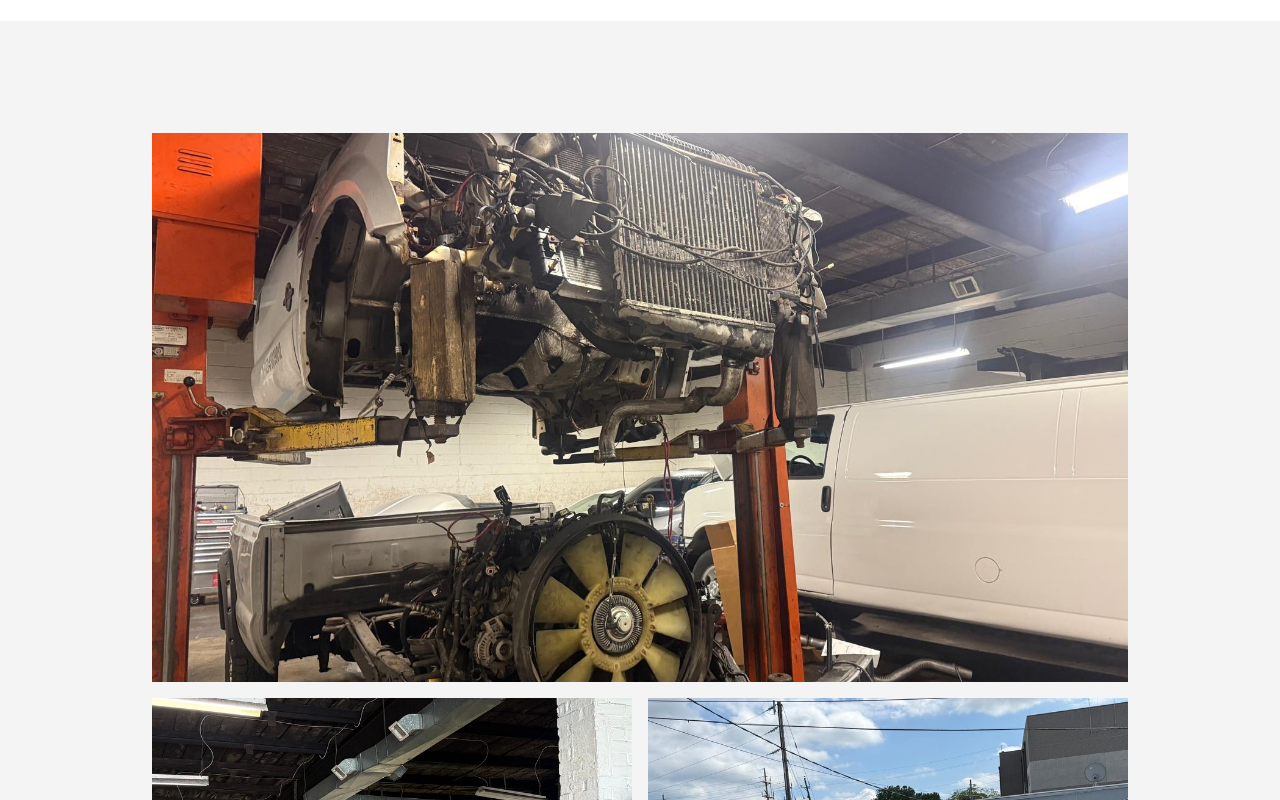
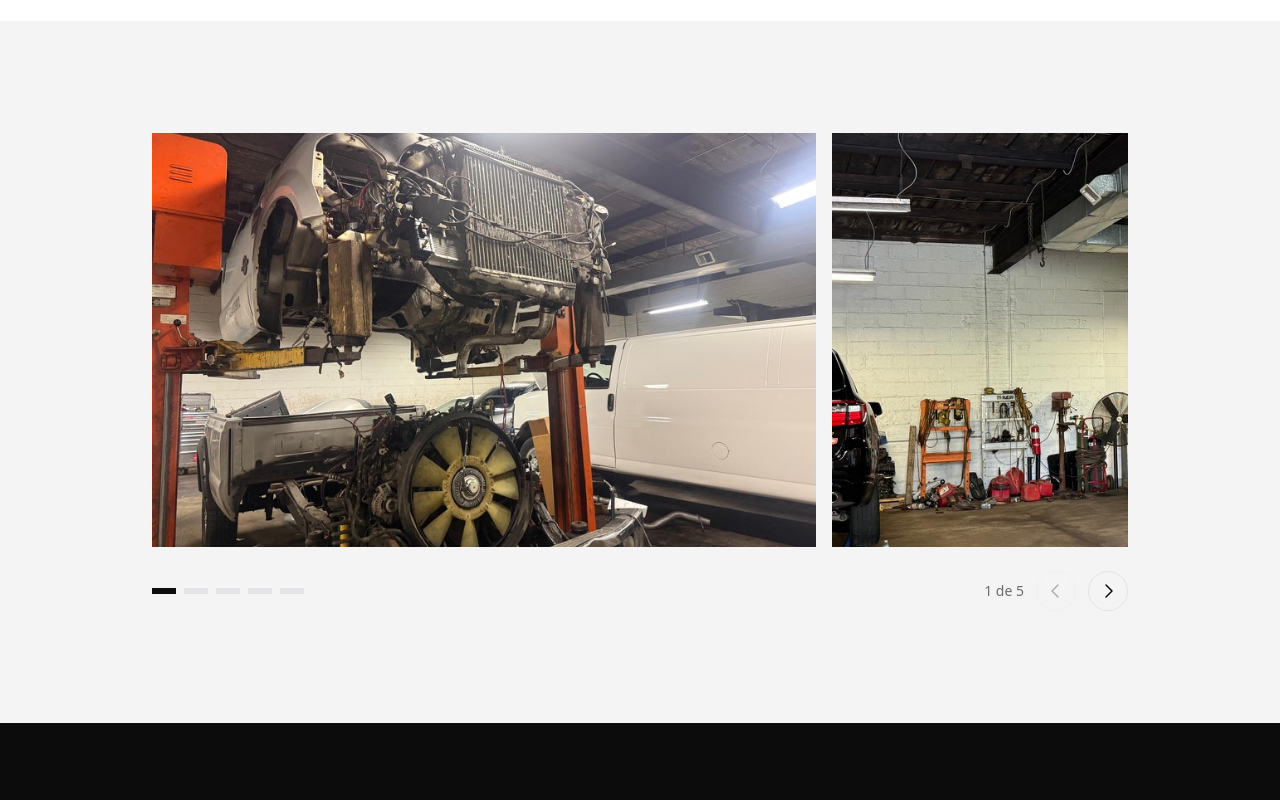
Before and after one commit to JandirGregorio/jk-autorepair, a React (Vite) app: page / in a window 1280 px wide. Shown: the part 2380-3180 px from the top of the page. Built offline with nearby package versions, Linux system fonts and the light colour scheme.

Commit message:
feat: show shop photos in a snap carousel

```diff
--- a/src/components/sections.tsx
+++ b/src/components/sections.tsx
@@ -4,6 +4,7 @@
  * lines in gray, and pill actions. No cards, no borders, no color.
  */
 
+import { useRef, useState } from 'react'
 import { useTranslation } from 'react-i18next'
 
 import { business, cityLine, fullAddress, streetLine } from '../content/business'
@@ -140,15 +141,40 @@ export function HoursLocationBand() {
 }
 
 /**
- * The shop's own photographs, or labelled frames while none exist.
+ * The shop's own photographs, as a carousel.
  *
- * The first image runs full width because this grammar leans on one large
- * picture; the rest pair up beneath it.
+ * Scroll-snap does the work, so swiping is native and the thing still scrolls
+ * before React hydrates and with JavaScript off. The arrows and dots are
+ * enhancements on top of it, not the mechanism. Nothing auto-advances: a
+ * visitor reading about brakes should not have the page move under them.
  */
-export function PhotoBand() {
+export function PhotoCarousel() {
   const { t } = useTranslation()
+  const trackRef = useRef<HTMLUListElement>(null)
+  const [active, setActive] = useState(0)
 
-  if (galleryPhotos.length === 0) {
+  const count = galleryPhotos.length
+
+  const scrollToIndex = (index: number) => {
+    const track = trackRef.current
+    if (!track) return
+    const slide = track.children[index] as HTMLElement | undefined
+    if (!slide) return
+    const reduced = window.matchMedia('(prefers-reduced-motion: reduce)').matches
+    track.scrollTo({ left: slide.offsetLeft, behavior: reduced ? 'auto' : 'smooth' })
+  }
+
+  /** Which slide sits nearest the left edge, for the dots and the labels. */
+  const handleScroll = () => {
+    const track = trackRef.current
+    if (!track) return
+    const slide = track.children[0] as HTMLElement | undefined
+    if (!slide) return
+    const step = slide.getBoundingClientRect().width + 16
+    setActive(Math.min(count - 1, Math.max(0, Math.round(track.scrollLeft / step))))
+  }
+
+  if (count === 0) {
     return (
       <div className="grid gap-4 sm:grid-cols-2">
         <PhotoFrame />
@@ -157,40 +183,91 @@ export function PhotoBand() {
     )
   }
 
-  const [lead, ...rest] = galleryPhotos
-
   return (
-    <div className="grid gap-4">
-      <img
-        src={photoSrc(lead, 1600)}
-        srcSet={photoSrcSet(lead)}
-        sizes="(min-width: 640px) 1024px, 100vw"
-        width={lead.width}
-        height={lead.height}
-        alt={t(lead.altKey)}
-        loading="lazy"
-        decoding="async"
-        className="aspect-[16/9] w-full object-cover"
-      />
-      {rest.length > 0 && (
-        <div className="grid gap-4 sm:grid-cols-2">
-          {rest.map((photo) => (
+    <div className="relative">
+      <ul
+        ref={trackRef}
+        onScroll={handleScroll}
+        tabIndex={0}
+        aria-label={t('photos.title')}
+        className="no-scrollbar flex snap-x snap-mandatory gap-4 overflow-x-auto overscroll-x-contain"
+      >
+        {galleryPhotos.map((photo, index) => (
+          <li key={photo.name} className="w-[86%] shrink-0 snap-start sm:w-[68%]">
             <img
-              key={photo.name}
               src={photoSrc(photo, 800)}
               srcSet={photoSrcSet(photo)}
-              sizes="(min-width: 640px) 512px, 100vw"
+              sizes="(min-width: 640px) 700px, 86vw"
               width={photo.width}
               height={photo.height}
               alt={t(photo.altKey)}
-              loading="lazy"
+              loading={index === 0 ? 'eager' : 'lazy'}
               decoding="async"
-              className="aspect-[4/3] w-full object-cover"
+              className="aspect-[4/3] w-full object-cover sm:aspect-[16/10]"
+            />
+          </li>
+        ))}
+      </ul>
+
+      {/* Arrows are for pointers; touch already swipes, so they stay off phones. */}
+      <div className="mt-6 flex items-center justify-between">
+        {/* Clickable, so they are real buttons with real labels rather than
+            decoration everyone but a keyboard user can operate. */}
+        <div className="flex gap-2">
+          {galleryPhotos.map((photo, index) => (
+            <button
+              key={photo.name}
+              type="button"
+              onClick={() => scrollToIndex(index)}
+              aria-label={t('photos.goTo', { index: index + 1 })}
+              aria-current={index === active ? 'true' : undefined}
+              className={`h-1.5 w-6 transition-colors duration-200 ${
+                index === active ? 'bg-ink' : 'bg-line hover:bg-smoke'
+              }`}
             />
           ))}
         </div>
-      )}
+
+        <div className="flex items-center gap-3">
+          <span className="text-sm tabular-nums text-smoke">
+            {t('photos.position', { index: active + 1, total: count })}
+          </span>
+          <button
+            type="button"
+            onClick={() => scrollToIndex(Math.max(0, active - 1))}
+            disabled={active === 0}
+            aria-label={t('photos.previous')}
+            className="hidden h-10 w-10 items-center justify-center rounded-pill border border-line transition-colors duration-200 hover:border-ink disabled:opacity-30 sm:inline-flex"
+          >
+            <Chevron direction="left" />
+          </button>
+          <button
+            type="button"
+            onClick={() => scrollToIndex(Math.min(count - 1, active + 1))}
+            disabled={active === count - 1}
+            aria-label={t('photos.next')}
+            className="hidden h-10 w-10 items-center justify-center rounded-pill border border-line transition-colors duration-200 hover:border-ink disabled:opacity-30 sm:inline-flex"
+          >
+            <Chevron direction="right" />
+          </button>
+        </div>
+      </div>
     </div>
+  )
+}
+
+function Chevron({ direction }: { direction: 'left' | 'right' }) {
+  return (
+    <svg viewBox="0 0 16 16" aria-hidden="true" className="h-4 w-4">
+      <path
+        d={direction === 'left' ? 'M10 2 4 8l6 6' : 'M6 2l6 6-6 6'}
+        fill="none"
+        stroke="currentColor"
+        strokeWidth="1.5"
+        strokeLinecap="round"
+        strokeLinejoin="round"
+      />
+    </svg>
   )
 }
 
--- a/src/index.css
+++ b/src/index.css
@@ -56,6 +56,16 @@
     text-wrap: balance;
   }
 
+  /* The carousel shows its position with dots and a counter, so the native
+     scrollbar underneath it is noise. */
+  .no-scrollbar {
+    scrollbar-width: none;
+  }
+
+  .no-scrollbar::-webkit-scrollbar {
+    display: none;
+  }
+
   @media (prefers-reduced-motion: reduce) {
     *,
     *::before,
--- a/src/locales/en.json
+++ b/src/locales/en.json
@@ -115,6 +115,10 @@
   "photos": {
     "title": "The shop",
     "pending": "Shop photos coming soon",
+    "previous": "Previous photo",
+    "next": "Next photo",
+    "position": "{{index}} of {{total}}",
+    "goTo": "Go to photo {{index}}",
     "alt": {
       "bayDoor": "The shop's open bay door on East State Street",
       "lift": "A truck on the lift during an engine repair",
--- a/src/locales/es.json
+++ b/src/locales/es.json
@@ -115,6 +115,10 @@
   "photos": {
     "title": "El taller",
     "pending": "Fotos del taller: próximamente",
+    "previous": "Foto anterior",
+    "next": "Foto siguiente",
+    "position": "{{index}} de {{total}}",
+    "goTo": "Ver la foto {{index}}",
     "alt": {
       "bayDoor": "La puerta del taller abierta en la East State Street",
       "lift": "Una camioneta en el elevador durante una reparación de motor",
--- a/src/pages/HomePage.tsx
+++ b/src/pages/HomePage.tsx
@@ -6,7 +6,7 @@ import {
   ClosingBand,
   HoursLocationBand,
   MakesBand,
-  PhotoBand,
+  PhotoCarousel,
   ReviewsBand,
   ServiceBands,
 } from '../components/sections'
@@ -91,10 +91,8 @@ export default function HomePage() {
         </div>
       </Band>
 
-      {/* Photographs carry this grammar, so the frames are large and honest
-          about being empty until the client sends real images. */}
       <Band muted>
-        <PhotoBand />
+        <PhotoCarousel />
       </Band>
 
       <Band tone="dark">
```
